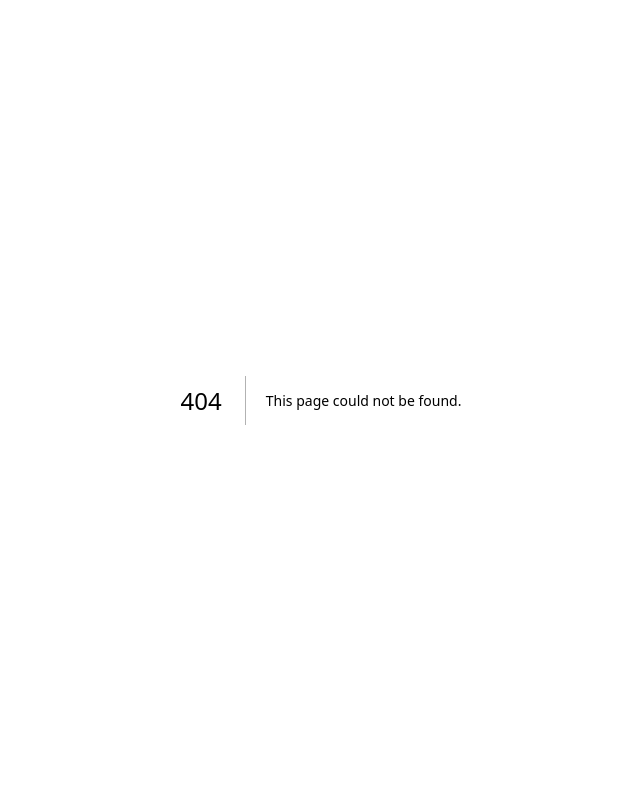
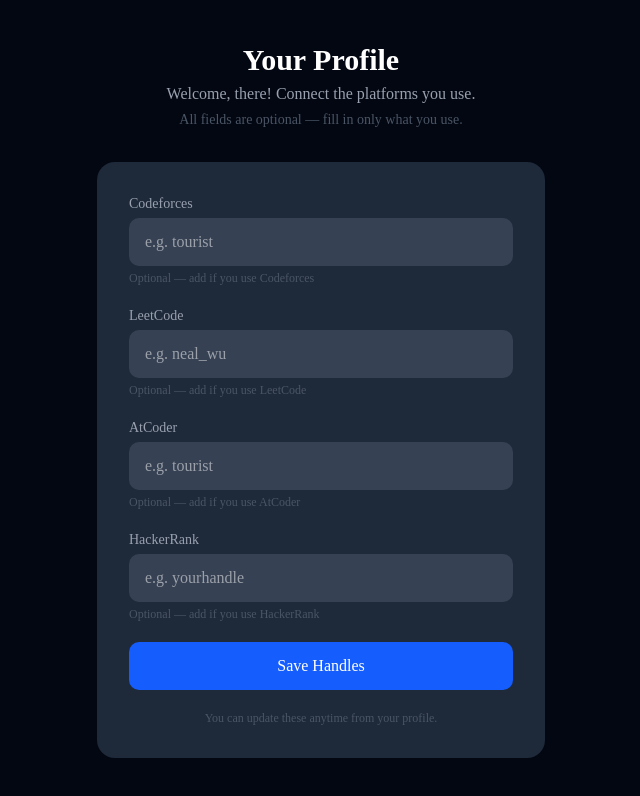
Before and after one commit to AanyaSharma295/Placement-Tracker, a Next.js app in the folder prepforge/: page /profile in a window 1280 px wide. Before the commit this address had no page. Shown: the top 796 px of the page, without its empty margins (319-959 px from the left). Built offline with nearby package versions, Linux system fonts and the light colour scheme; no server answers.

Commit message:
Phase 3 complete - onboarding and handle management

```diff
--- /dev/null
+++ b/prepforge/app/api/profile/handles/route.ts
@@ -0,0 +1,75 @@
+import { auth } from "@clerk/nextjs/server";
+import { prisma } from "@/lib/prisma";
+import { NextResponse } from "next/server";
+
+export async function POST(req: Request) {
+  try {
+    const { userId } = await auth();
+
+    if (!userId) {
+      return NextResponse.json({ error: "Not logged in" }, { status: 401 });
+    }
+
+    const { codeforces, leetcode, atcoder, hackerrank } = await req.json();
+
+    let user = await prisma.user.findUnique({
+      where: { clerkId: userId },
+    });
+
+    if (!user) {
+      const clerkRes = await fetch(
+        `https://api.clerk.com/v1/users/${userId}`,
+        {
+          headers: {
+            Authorization: `Bearer ${process.env.CLERK_SECRET_KEY}`,
+          },
+        }
+      );
+      const clerkData = await clerkRes.json();
+
+      user = await prisma.user.create({
+        data: {
+          clerkId: userId,
+          name: `${clerkData.first_name} ${clerkData.last_name}`,
+          email: clerkData.email_addresses[0].email_address,
+          image: clerkData.image_url,
+        },
+      });
+    }
+
+    const handles = await prisma.handles.upsert({
+      where: { userId: user.id },
+      update: { codeforces, leetcode, atcoder, hackerrank },
+      create: { userId: user.id, codeforces, leetcode, atcoder, hackerrank },
+    });
+
+    return NextResponse.json({ success: true, handles });
+  } catch (error) {
+    console.error("FULL ERROR:", error);
+    return NextResponse.json({ error: String(error) }, { status: 500 });
+  }
+}
+
+export async function GET() {
+  try {
+    const { userId } = await auth();
+
+    if (!userId) {
+      return NextResponse.json({ error: "Not logged in" }, { status: 401 });
+    }
+
+    const user = await prisma.user.findUnique({
+      where: { clerkId: userId },
+      include: { handles: true },
+    });
+
+    if (!user || !user.handles) {
+      return NextResponse.json({ handles: null });
+    }
+
+    return NextResponse.json({ handles: user.handles });
+  } catch (error) {
+    console.error("GET ERROR:", error);
+    return NextResponse.json({ error: String(error) }, { status: 500 });
+  }
+}
--- a/prepforge/app/dashboard/page.tsx
+++ b/prepforge/app/dashboard/page.tsx
@@ -2,10 +2,15 @@
 
 export default function Dashboard() {
   return (
-    <div className="min-h-screen bg-gray-950 text-white flex flex-col items-center justify-center gap-4">
+    <div className="min-h-screen bg-gray-950 text-white flex flex-col items-center justify-center gap-4 relative">
+
+      {/* Top bar */}
+      <div className="absolute top-4 right-4">
+        <UserButton afterSignOutUrl="/" />
+      </div>
+
       <h1 className="text-3xl font-bold">Welcome to PrepForge!</h1>
       <p className="text-gray-400">Your dashboard is being built.</p>
-      <UserButton afterSignOutUrl="/" />
     </div>
   );
 }
--- /dev/null
+++ b/prepforge/app/profile/page.tsx
@@ -0,0 +1,158 @@
+"use client";
+
+import { useState, useEffect } from "react";
+import { useUser, UserButton } from "@clerk/nextjs";
+
+export default function ProfilePage() {
+  const { user } = useUser();
+  const [handles, setHandles] = useState({
+    codeforces: "",
+    leetcode: "",
+    atcoder: "",
+    hackerrank: "",
+  });
+  const [loading, setLoading] = useState(false);
+  const [fetching, setFetching] = useState(true);
+  const [message, setMessage] = useState("");
+
+  useEffect(() => {
+    const fetchHandles = async () => {
+      try {
+        const res = await fetch("/api/profile/handles");
+        const data = await res.json();
+        if (data.handles) {
+          setHandles({
+            codeforces: data.handles.codeforces ?? "",
+            leetcode: data.handles.leetcode ?? "",
+            atcoder: data.handles.atcoder ?? "",
+            hackerrank: data.handles.hackerrank ?? "",
+          });
+        }
+      } catch {
+        console.error("Failed to fetch handles");
+      } finally {
+        setFetching(false);
+      }
+    };
+    fetchHandles();
+  }, []);
+
+  const handleSubmit = async () => {
+    setLoading(true);
+    setMessage("");
+    try {
+      const res = await fetch("/api/profile/handles", {
+        method: "POST",
+        headers: { "Content-Type": "application/json" },
+        body: JSON.stringify(handles),
+      });
+      const data = await res.json();
+      if (res.ok) {
+        setMessage("✅ Handles saved successfully!");
+      } else {
+        setMessage("❌ Error: " + data.error);
+      }
+    } catch {
+      setMessage("❌ Something went wrong.");
+    }
+    setLoading(false);
+  };
+
+  const platforms = [
+    {
+      key: "codeforces",
+      label: "Codeforces",
+      placeholder: "e.g. tourist",
+      hint: "Optional — add if you use Codeforces",
+      ring: "focus:ring-blue-500",
+    },
+    {
+      key: "leetcode",
+      label: "LeetCode",
+      placeholder: "e.g. neal_wu",
+      hint: "Optional — add if you use LeetCode",
+      ring: "focus:ring-yellow-500",
+    },
+    {
+      key: "atcoder",
+      label: "AtCoder",
+      placeholder: "e.g. tourist",
+      hint: "Optional — add if you use AtCoder",
+      ring: "focus:ring-green-500",
+    },
+    {
+      key: "hackerrank",
+      label: "HackerRank",
+      placeholder: "e.g. yourhandle",
+      hint: "Optional — add if you use HackerRank",
+      ring: "focus:ring-green-400",
+    },
+  ];
+
+  if (fetching) {
+    return (
+      <div className="min-h-screen bg-gray-950 text-white flex items-center justify-center">
+        <p className="text-gray-400">Loading your profile...</p>
+      </div>
+    );
+  }
+
+  return (
+    <div className="min-h-screen bg-gray-950 text-white flex flex-col items-center justify-center px-4 relative">
+
+      {/* Top bar */}
+      <div className="absolute top-4 right-4">
+        <UserButton afterSignOutUrl="/" />
+      </div>
+
+      {/* Header */}
+      <div className="mb-8 text-center">
+        <h1 className="text-3xl font-bold mb-1">Your Profile</h1>
+        <p className="text-gray-400">
+          Welcome, {user?.firstName ?? "there"}! Connect the platforms you use.
+        </p>
+        <p className="text-gray-600 text-sm mt-1">
+          All fields are optional — fill in only what you use.
+        </p>
+      </div>
+
+      {/* Form */}
+      <div className="bg-gray-800 rounded-2xl p-8 w-full max-w-md flex flex-col gap-5">
+
+        {platforms.map((platform) => (
+          <div key={platform.key}>
+            <label className="text-sm text-gray-400 mb-1 block">
+              {platform.label}
+            </label>
+            <input
+              type="text"
+              placeholder={platform.placeholder}
+              value={handles[platform.key as keyof typeof handles]}
+              onChange={(e) =>
+                setHandles({ ...handles, [platform.key]: e.target.value })
+              }
+              className={`w-full bg-gray-700 text-white rounded-lg px-4 py-3 outline-none focus:ring-2 ${platform.ring}`}
+            />
+            <p className="text-xs text-gray-600 mt-1">{platform.hint}</p>
+          </div>
+        ))}
+
+        {message && (
+          <p className="text-sm text-center">{message}</p>
+        )}
+
+        <button
+          onClick={handleSubmit}
+          disabled={loading}
+          className="bg-blue-600 hover:bg-blue-700 disabled:opacity-50 text-white font-medium py-3 rounded-lg transition"
+        >
+          {loading ? "Saving..." : "Save Handles"}
+        </button>
+
+        <p className="text-xs text-gray-600 text-center">
+          You can update these anytime from your profile.
+        </p>
+      </div>
+    </div>
+  );
+}
--- a/prepforge/app/sign-in/[[...sign-in]]/page.tsx
+++ b/prepforge/app/sign-in/[[...sign-in]]/page.tsx
@@ -3,7 +3,7 @@
 export default function SignInPage() {
   return (
     <div className="min-h-screen bg-gray-950 flex items-center justify-center">
-      <SignIn />
+      <SignIn fallbackRedirectUrl="/dashboard" />
     </div>
   );
 }
--- a/prepforge/app/sign-up/[[...sign-up]]/page.tsx
+++ b/prepforge/app/sign-up/[[...sign-up]]/page.tsx
@@ -3,7 +3,7 @@
 export default function SignUpPage() {
   return (
     <div className="min-h-screen bg-gray-950 flex items-center justify-center">
-      <SignUp />
+      <SignUp fallbackRedirectUrl="/profile" />
     </div>
   );
 }
--- a/prepforge/lib/prisma.ts
+++ b/prepforge/lib/prisma.ts
@@ -4,10 +4,6 @@
   prisma: PrismaClient | undefined;
 };
 
-export const prisma =
-  globalForPrisma.prisma ??
-  new PrismaClient({
-    log: ["query"],
-  });
+export const prisma = globalForPrisma.prisma ?? new PrismaClient();
 
 if (process.env.NODE_ENV !== "production") globalForPrisma.prisma = prisma;
--- a/prepforge/package.json
+++ b/prepforge/package.json
@@ -10,12 +10,12 @@
   },
   "dependencies": {
     "@clerk/nextjs": "^7.4.3",
-    "@prisma/client": "^7.8.0",
+    "@prisma/client": "^6.19.3",
     "class-variance-authority": "^0.7.1",
     "clsx": "^2.1.1",
     "lucide-react": "^1.17.0",
     "next": "16.2.7",
-    "prisma": "^7.8.0",
+    "prisma": "^6.19.3",
     "radix-ui": "^1.5.0",
     "react": "19.2.4",
     "react-dom": "19.2.4",
--- a/prepforge/prisma.config.ts
+++ /dev/null
@@ -1,12 +0,0 @@
-import "dotenv/config";
-import { defineConfig } from "prisma/config";
-
-export default defineConfig({
-  schema: "prisma/schema.prisma",
-  migrations: {
-    path: "prisma/migrations",
-  },
-  datasource: {
-    url: process.env["DATABASE_URL"],
-  },
-});
```
Also changed, not shown: 2 other files (tests, documents, lock files or other folders).
